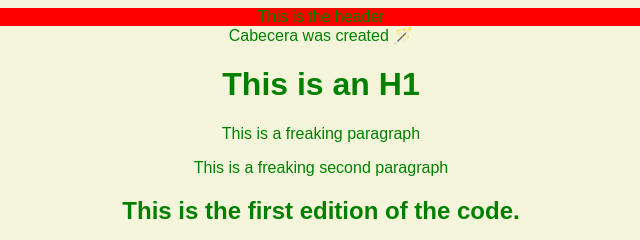
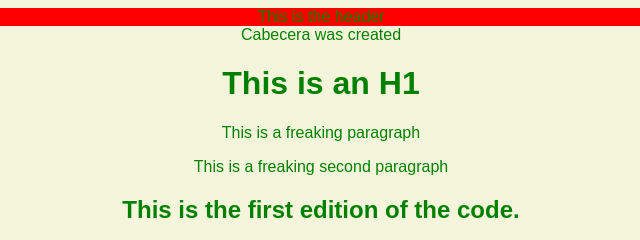
Before and after one commit to DiegoCM1/GitHubCourse, a plain HTML site: page laMierda.html in a window 1280 px wide. Shown: the top 240 px of the page, 319-959 px from the left. Drawn offline with Linux system fonts and the light colour scheme.

Commit message:
Deleted emojis

```diff
--- a/laMierda.html
+++ b/laMierda.html
@@ -11,7 +11,7 @@
         This is the header
     </header>
     <div id="cabecera">
-        Cabecera was created 🪄
+        Cabecera was created
     </div>
     <h1>This is an H1</h1>
     <p>This is a freaking paragraph</p>
```
